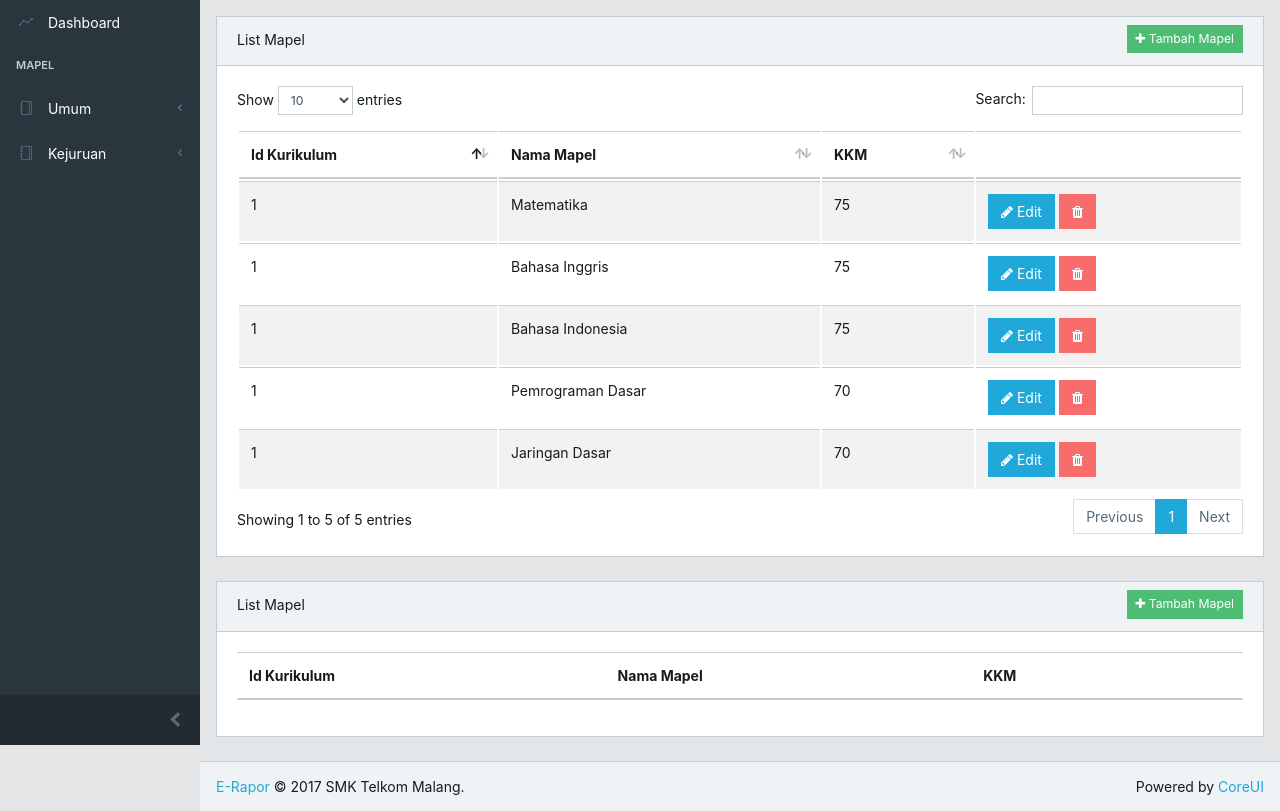
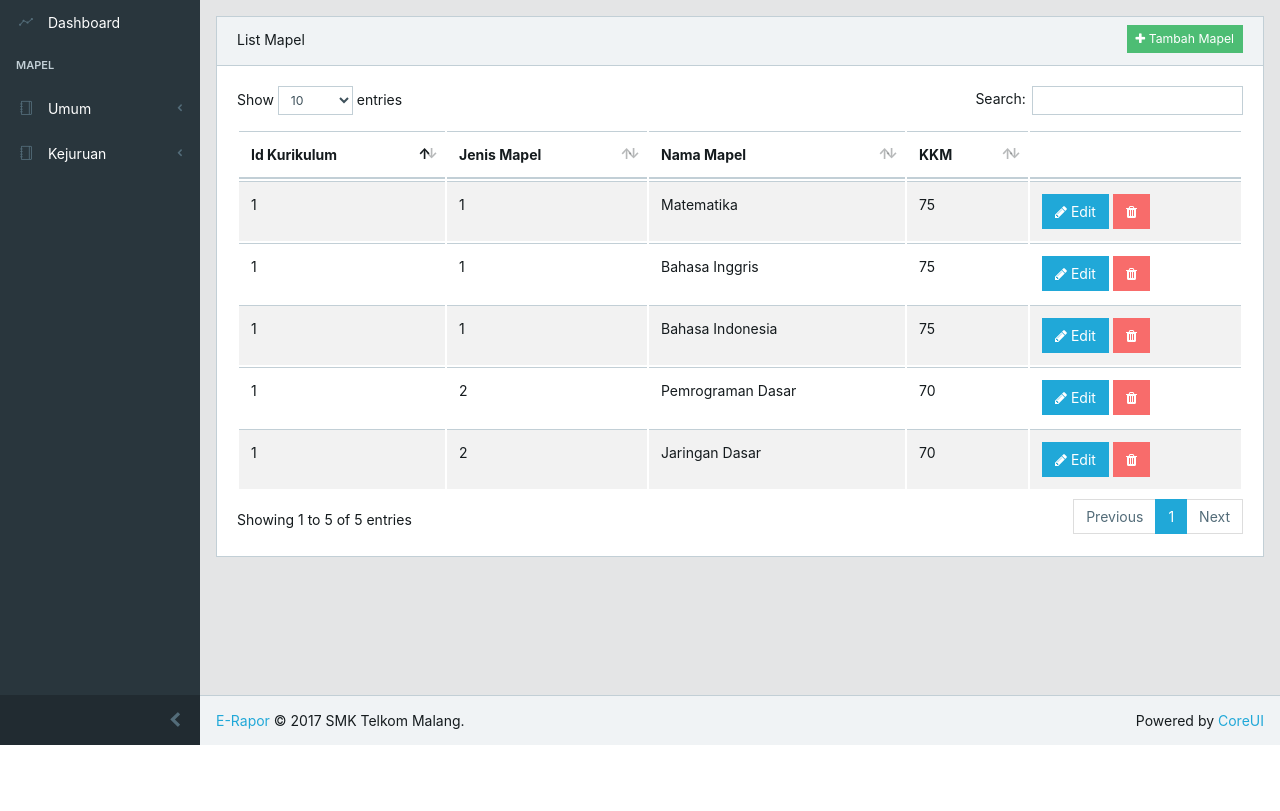
Before and after one commit to WildanZq/erapor, a CodeIgniter app: page /database/mapel/ in a window 1280 px wide. Shown: the part 55-866 px from the top of the page. After the commit the page ends 800 px from the top, so only its background shows below. Run offline with CodeIgniter, Linux system fonts and the light colour scheme; a user stored in the database is signed in; data comes from the database, SQL or seed files in the repository; lists and menus that the app fills with data are empty; some libraries are stand-ins or nearby versions.

Commit message:
Delete + CRU Jenis Mapel

```diff
--- a/application/controllers/mapel.php
+++ b/application/controllers/mapel.php
@@ -74,9 +74,10 @@ class Mapel extends CI_Controller {
 		$r = array('status' => false, 'error' => '');
 		$data = array(
 			//'id_mapel'		=> $this->input->post('id_mapel'),
-			'id_kurikulum'	=> $this->input->post('id_kurikulum'),
-			'nama_mapel'	=> $this->input->post('nama_mapel'),
-			'kkm'			=> $this->input->post('kkm')
+			'id_kurikulum'		=> $this->input->post('id_kurikulum'),
+			'id_jenis_mapel'	=> $this->input->post('id_jenis_mapel'),
+			'nama_mapel'		=> $this->input->post('nama_mapel'),
+			'kkm'				=> $this->input->post('kkm')
 		);
 
 		if (
@@ -90,6 +91,10 @@ class Mapel extends CI_Controller {
 
 		if ($this->input->post('kurikulum')) {
 			$data['id_kurikulum'] = $this->input->post('kurikulum');
+		}
+
+		if ($this->input->post('jenis_mapel')) {
+			$data['id_jenis_mapel'] = $this->input->post('jenis_mapel');
 		}
 
 		//$data = $this->service_model->escape_array($data);
@@ -127,6 +132,7 @@ class Mapel extends CI_Controller {
 		$r = array('status' => false, 'error' => '');
 		$data = array(
 			'id_kurikulum' => $this->input->post('kurikulum'),
+			'id_jenis_mapel' => $this->input->post('jenis_mapel'),
 			'nama_mapel' => $this->input->post('nama_mapel'),
 			'kkm' => $this->input->post('kkm')
 		);
@@ -140,6 +146,11 @@ class Mapel extends CI_Controller {
 			$data['id_kurikulum'] = $this->input->post('kurikulum');
 		} else {
 			$data['id_kurikulum'] = null;
+		}
+		if ($this->input->post('jenis_mapel')) {
+			$data['id_jenis_mapel'] = $this->input->post('jenis_mapel');
+		} else {
+			$data['id_jenis_mapel'] = null;
 		}
 
 		if ($this->mapel_model->editMapel($this->input->post('id'), $data)) {
@@ -164,6 +175,30 @@ class Mapel extends CI_Controller {
 		echo json_encode($r[0]);
 	}
 
+	public function deleteMapel()
+	{
+		if(! $this->input->is_ajax_request()) {
+			$data['title'] = '404 Page Not Found';
+    		$this->load->view('error404_view',$data);
+    		return;
+		}
+
+		$r = array('status' => false, 'error' => '');
+
+		if ($this->input->post('id') == '') {
+			$r['error'] = 'Id tidak ada!';
+			echo json_encode($r);
+			return;
+		}
+
+		if ($this->mapel_model->deleteMapel($this->input->post('id'))) {
+			$r['status'] = true;
+		} else {
+			$r['error'] = 'Gagal menghapus mapel';
+		}
+
+		echo json_encode($r);
+	}
 }
 
 /* End of file mapel.php */
--- a/application/models/mapel_model.php
+++ b/application/models/mapel_model.php
@@ -58,6 +58,17 @@ class Mapel_model extends CI_Model {
 		return true;
 	}
 
+	public function deleteMapel($id)
+	{
+		$this->db
+		->where('id_mapel', $this->db->escape_str($id))
+		->delete('mapel');
+		if ($this->db->affected_rows() == 0) {
+			return false;
+		}
+		return true;
+	}
+
 }
 
 /* End of file mapel_model.php */
--- a/application/views/admin/mapel/index.php
+++ b/application/views/admin/mapel/index.php
@@ -1,4 +1,4 @@
-<div class="main-container"></div>
+
 <script type="text/javascript">
 $(document).ready(function() {
 		manageMapel();
@@ -35,60 +35,32 @@ function showModalAddMapel() {
 			updateModal('Tambah Mapel', body, '<?php echo base_url('mapel/addMapel'); ?>', 'addMapel', null, 'lg', 'success');
 
 			refreshPilihanKurikulum();
+			refreshPilihanJenisMapel();
 	}
 
-function refreshTabelMapel() {
+	function refreshTabelMapel() { //fix
 		$('#tabel-mapel').DataTable({
 			destroy: true,
 			ajax: '<?php echo base_url('mapel/getAllMapel'); ?>',
 			deferRender: true,
 	 	columns: [
 	  	{ data: 'id_kurikulum' },
+	  	{ data: 'id_jenis_mapel' },
 	  	{ data: 'nama_mapel' },
 	  	{ data: 'kkm' }
 			],
 			columnDefs: [
 			{
-  		targets: 3,
+	  		targets: 4,
 	  		data: 'id_mapel',
 	  		render: function(data, type, full) {
 	    		return '<div class="d-flex">\
 	  				<button onclick="showModalEditMapel('+data+')" data-target="#modal" data-toggle="modal" class="btn btn-primary text-white mr-1"><i class="fa fa-pencil"></i>&nbsp;Edit</button>\
-  				<button onclick="#" class="btn btn-danger text-white"><i class="fa fa-trash"></i></button>\
+	  				<button onclick="showModalDeleteMapel('+data+')" data-target="#modal" data-toggle="modal" class="btn btn-danger text-white"><i class="fa fa-trash"></i></button>\
 	  			</div>';
 	  		}
 			}
 		]
-	});
-}
-
-function refreshPilihanKelas() {
-		$.ajax({
-			url: '<?php echo base_url('kelas/getAllKelas'); ?>',
-			type: 'GET',
-			dataType: 'json',
-			success: function(r) {
-				html = '<option value="">-Pilih kelas-</option>';
-				$.each(r.data, function(i, data) {
-					html += '<option value="'+data.id_kelas+'">'+data.nama_kelas+'</option>';
-				});
-				$('#kelas').html(html);
-			}
-		});
-	}
-
-function refreshPilihanGuru() {
-	$.ajax({
-		url: '<?php echo base_url('guru/getAllGuru'); ?>',
-		type: 'GET',
-		dataType: 'json',
-		success: function(r) {
-			html = '<option value="">-Pilih guru-</option>';
-			$.each(r.data, function(i, data) {
-				html += '<option value="'+data.id_guru+'">'+data.nama_guru+'</option>';
-			});
-			$('#guru').html(html);
-		}
 		});
 	}
 
@@ -98,11 +70,26 @@ function refreshPilihanKurikulum() {
 			type: 'GET',
 			dataType: 'json',
 			success: function(r) {
-			html = '<option value="">-Pilih kurikulum-</option>';
+				html = '<option value="">-Pilih Kurikulum-</option>';
 				$.each(r.data, function(i, data) {
 					html += '<option value="'+data.id_kurikulum+'">'+data.nama_kurikulum+'</option>';
 				});
 				$('#kurikulum').html(html);
+			}
+		});
+	}
+
+	function refreshPilihanJenisMapel() {
+		$.ajax({
+			url: '<?php echo base_url('jenis_mapel/getAllJenisMapel'); ?>',
+			type: 'GET',
+			dataType: 'json',
+			success: function(r) {
+				html = '<option value="">-Pilih Jenis Mapel-</option>';
+				$.each(r.data, function(i, data) {
+					html += '<option value="'+data.id_jenis_mapel+'">'+data.nama_jenis_mapel+'</option>';
+				});
+				$('#jenis_mapel').html(html);
 			}
 		});
 	}
@@ -112,6 +99,7 @@ function showModalEditMapel(idMapel) {
 		updateModal('Edit Mapel', body, '<?php echo base_url('mapel/editMapel'); ?>', 'editMapel', idMapel, 'lg', 'primary');
 
 		refreshPilihanKurikulum();
+		refreshPilihanJenisMapel();
 
 		setTimeout(function() {
 			$.ajax({
@@ -121,6 +109,7 @@ function showModalEditMapel(idMapel) {
 				data: 'id='+idMapel,
 				success: function(r) {
 					$('#kurikulum').val(r.id_kurikulum).trigger('change');
+					$('#jenis_mapel').val(r.id_jenis_mapel).trigger('change');
 					$('#nama_mapel').val(r.nama_mapel);
 					$('#kkm').val(r.kkm);
 				}
@@ -148,4 +137,29 @@ function showModalEditMapel(idMapel) {
 	  }
 		});
 	}
+
+	function showModalDeleteMapel(idMapel) {
+		updateModal('Delete Mapel?', '', '<?php echo base_url('mapel/deleteMapel'); ?>', 'deleteMapel', idMapel, 'sm', 'danger', 'Yes');
+	}
+
+	function deleteMapel(idMapel) {
+		event.preventDefault();
+		$.ajax({
+			url: '<?php echo base_url('mapel/deleteMapel'); ?>',
+	      	type: 'POST',
+	      	dataType: 'json',
+	      	data: 'id='+idMapel,
+	      	success: function(r) {
+		        if (r.status) {
+		          	toastr.remove();
+		          	toastr["success"]("Data mapel berhasil dihapus");
+		          	refreshTabelMapel();
+		          	$('.modal').modal('hide');
+	        	} else {
+		          	toastr.remove();
+		          	toastr["error"](r.error);
+	        	}
+	      	}
+		});
+	}
 </script>
--- a/application/views/admin/mapel/modal_body.php
+++ b/application/views/admin/mapel/modal_body.php
@@ -4,6 +4,12 @@
       <label>Kurikulum</label>\
       <select name="kurikulum" class="form-control select2" id="kurikulum">\
         <option value="">-Pilih kurikulum-</option>\
+      </select>\
+    </div>\
+    <div class="form-group">\
+      <label>Jenis Mapel</label>\
+      <select name="jenis_mapel" class="form-control select2" id="jenis_mapel">\
+        <option value="">-Pilih jenis mapel-</option>\
       </select>\
     </div>\
     <div class="form-group">\
--- a/application/views/admin/mapel/table.php
+++ b/application/views/admin/mapel/table.php
@@ -8,6 +8,7 @@
 		<table id="tabel-mapel" class="table table-striped table-hover" width="100%">\
 			<thead>\
 				<th>Id Kurikulum</th>\
+				<th>Jenis Mapel</th>\
 				<th>Nama Mapel</th>\
 				<th>KKM</th>\
 				<th></th>\
```
Also changed, not shown: application/controllers/jenis_mapel.php (added, +37 -0 lines), application/models/jenis_mapel_model.php (added, +15 -0 lines). Lines whose indentation alone changed are shown as unchanged.
